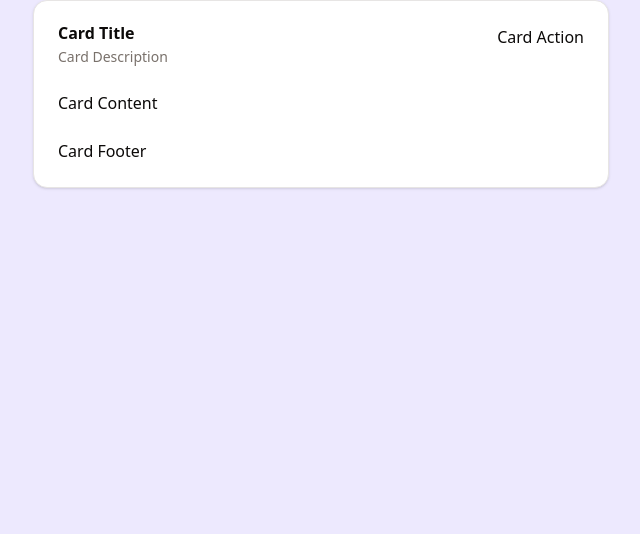
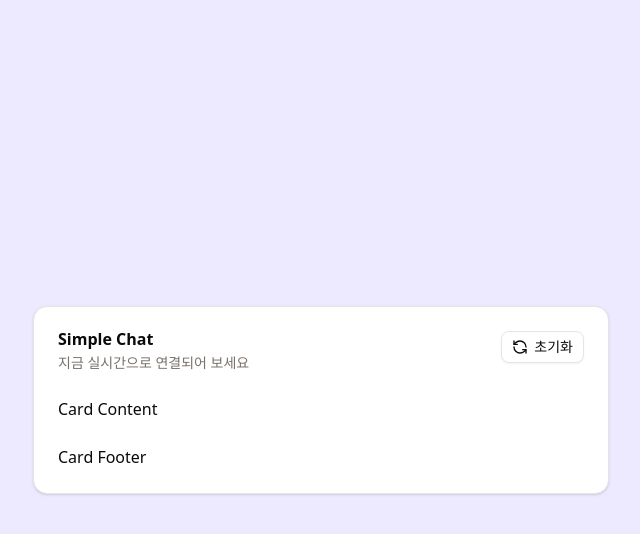
Before and after one commit to jong-k/websocket-practice, a Next.js app in the folder apps/client/: page / in a window 1280 px wide. Shown: the top 534 px of the page, without its empty margins (319-959 px from the left). Built offline with nearby package versions, Linux system fonts and the light colour scheme.

Commit message:
feat: card header ui 완성

```diff
--- a/apps/client/src/app/page.tsx
+++ b/apps/client/src/app/page.tsx
@@ -7,16 +7,23 @@ import {
   CardContent,
   CardFooter,
 } from "@/components/ui/card";
+import { Button } from "@/components/ui/button";
+import { RefreshCcw } from "lucide-react";
 
 export default function Home() {
   return (
-    <div className="flex items-center justify-center">
-      <div className="w-xl h-3xl">
+    <div className="flex h-full w-full items-center justify-center">
+      <div className="w-xl">
         <Card>
           <CardHeader>
-            <CardTitle>Card Title</CardTitle>
-            <CardDescription>Card Description</CardDescription>
-            <CardAction>Card Action</CardAction>
+            <CardTitle>Simple Chat</CardTitle>
+            <CardDescription>지금 실시간으로 연결되어 보세요</CardDescription>
+            <CardAction>
+              <Button className="cursor-pointer" variant="outline" size="sm">
+                <RefreshCcw />
+                초기화
+              </Button>
+            </CardAction>
           </CardHeader>
           <CardContent>
             <p>Card Content</p>
```
